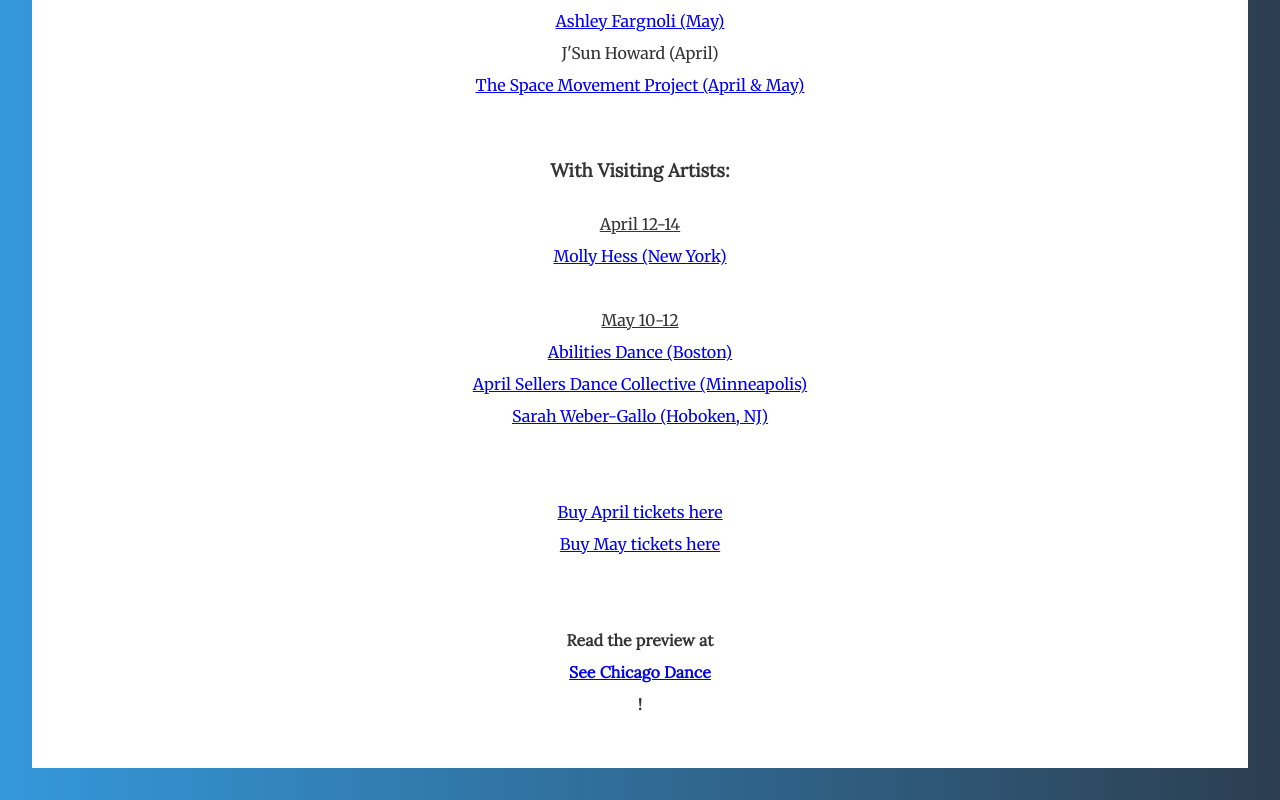
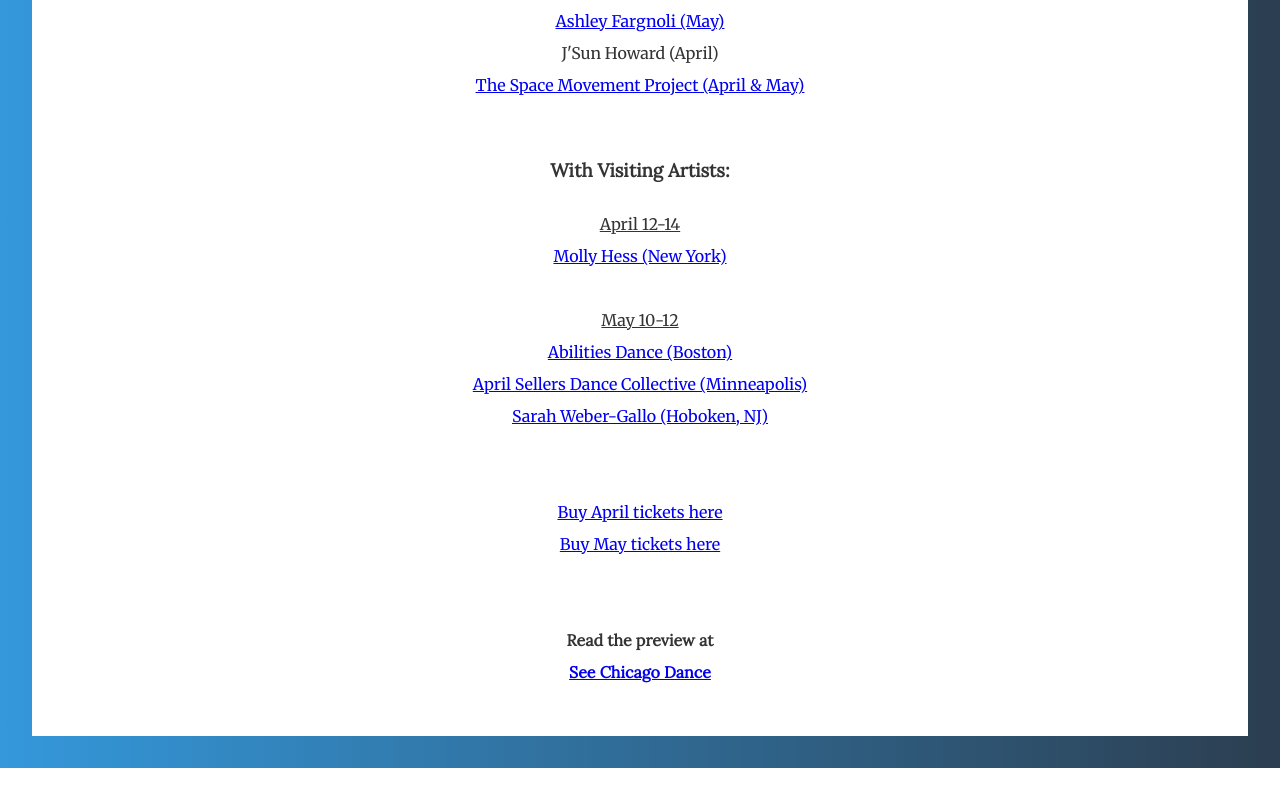
Before and after one commit to jaylandro/gruntdance, a plain HTML site: page index.html in a window 1280 px wide. Shown: the part 1307-2107 px from the top of the page. After the commit the page ends 2075 px from the top, so only its background shows below. Drawn offline with Linux system fonts and the light colour scheme.

Commit message:
Update index.html
Removed exclamation point

```diff
--- a/index.html
+++ b/index.html
@@ -177,7 +177,7 @@
             <br />
             <br />
 
-            <h4>Read the preview at <a href="https://seechicagodance.com/review/taking-show-road-grunt-builds-artists-capacity-touring-strengthening-their-work-process" target="_blank" rel="noopener noreferrer">See Chicago Dance</a>!
+            <h4>Read the preview at <a href="https://seechicagodance.com/review/taking-show-road-grunt-builds-artists-capacity-touring-strengthening-their-work-process" target="_blank" rel="noopener noreferrer">See Chicago Dance</a>
             </h4>
         </p>
     </main>
```
